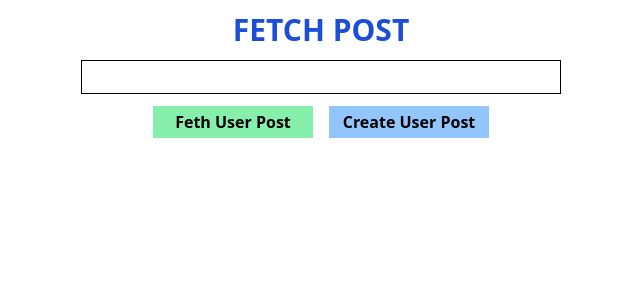
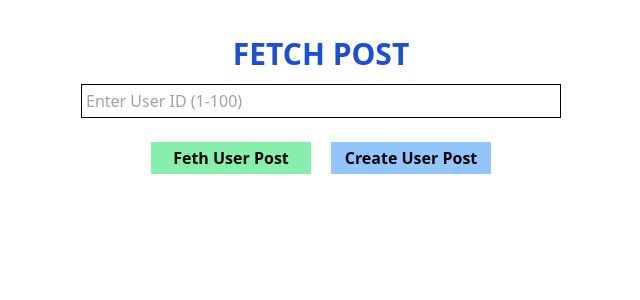
Before and after one commit to MehmetCakir1/CRUD-OperationsWithReduxToolkit, a React (Create React App) app: page / in a window 1280 px wide. Shown: the top 300 px of the page, without its empty margins (319-959 px from the left). Built offline with nearby package versions, Linux system fonts and the light colour scheme.

Commit message:
responsiveness

```diff
--- a/src/app/features/UserPost.js
+++ b/src/app/features/UserPost.js
@@ -12,8 +12,8 @@ const UserPost = () => {
   const loading = useSelector((state) => state.post.loading);
   const edit = useSelector((state) => state.post.edit);
   const body = useSelector((state) => state.post.body);
-  console.log(post);
-  console.log(body);
+//   console.log(post);
+//   console.log(body);
 
 
   const fetchUserPost = () => {
@@ -29,7 +29,7 @@ const UserPost = () => {
   return (
     <>
       {!loading ? (
-        <div className="container m-auto">
+        <div className="container m-auto mt-5 md:mt-9">
           <h1 className="text-3xl font-bold text-blue-700 text-center my-3">
             FETCH POST
           </h1>
@@ -39,9 +39,10 @@ const UserPost = () => {
               value={id}
               onChange={(e) => setId(e.target.value)}
               className="border border-1 border-black w-full max-w-[30rem] p-1"
+              placeholder="Enter User ID (1-100)"
             />
           </div>
-          <div className="flex flex-col sm:flex-row justify-center items-center gap-x-4  font-bold">
+          <div className="flex flex-col sm:flex-row justify-center items-center gap-x-5  font-bold sm:mt-3">
             <button
               onClick={fetchUserPost}
               className="bg-green-300 py-1  w-[10rem] mt-3"
@@ -89,7 +90,7 @@ const UserPost = () => {
             )}
           </section>
           {!edit && post[0]?.title && (
-            <aside className="flex gap-x-4 justify-end md:px-12 mt-4 font-semibold">
+            <aside className="flex gap-x-4 justify-center sm:justify-end md:px-12 mt-4 font-semibold">
               <button
                 className="bg-red-400 w-[5rem] rounded-md"
                 onClick={() => dispatch(deletePost(id))}
```
